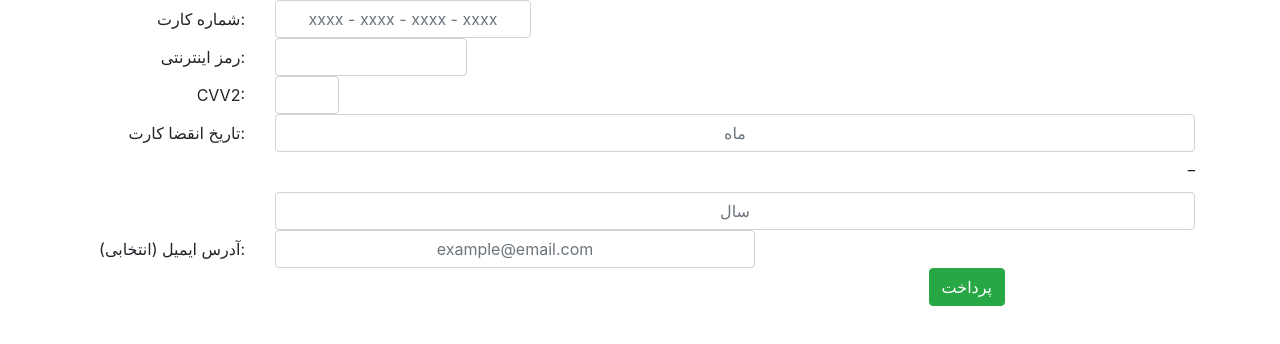
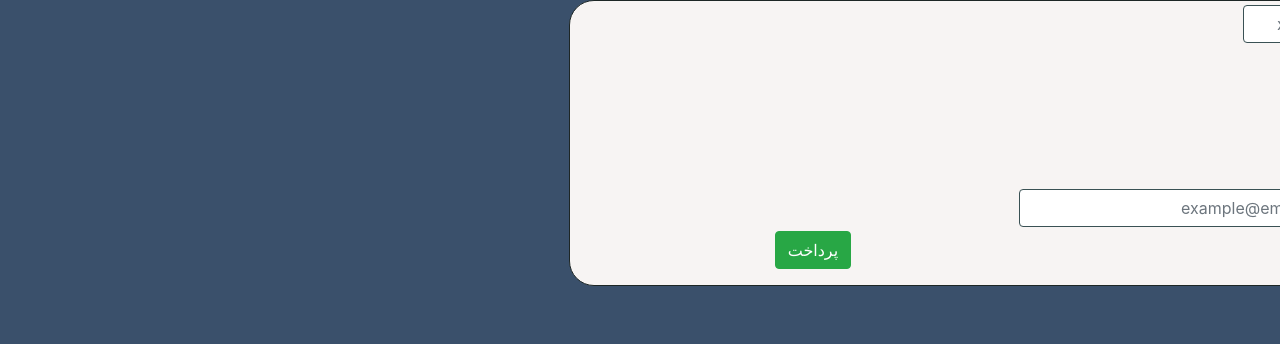
Before and after one commit to SharonAdm/onlinePaymentPage, a React (Create React App) app: page / in a window 1280 px wide. Shown: the top 344 px of the page. Built offline with nearby package versions, Linux system fonts and the light colour scheme.

Commit message:
Made the page a little prettier.

```diff
--- a/src/style.css
+++ b/src/style.css
@@ -1,36 +1,62 @@
+body {
+  direction: rtl;
+}
+
 #inputCardNumber {
   width: 16em;
+  margin: 4px;
+  border: #3a5154 1px solid;
+  direction: ltr;
 }
 
-.container {
-  text-align: right;
+#inputYear,
+#inputMonth {
+  width: 4em;
+  float: right;
+  margin: 4px;
+  border: #3a5154 1px solid;
+  direction: ltr;
+}
+
+#seperator{
+  float: right;
+  margin: 4px;
+}
+
+#inputEmail {
+  width: 30em;
+  margin: 4px;
+  border: #3a5154 1px solid;
+  direction: ltr;
 }
 
 #inputPassword {
   width: 12em;
+  margin: 4px;
+  border: #3a5154 1px solid;
+  direction: ltr;
 }
 
 #inputCVV {
   width: 4em;
-}
-
-#inputDate {
-  width: 4em;
-  margin: 5px;
-}
-
-#inputEmail {
-  width: 30em;
-}
-
-button {
-  margin-right: 500px;
-}
-
-.form-group {
-  text-align: right;
+  margin: 4px;
+  border: #3a5154 1px solid;
+  direction: ltr;
 }
 
 ::placeholder {
   text-align: center;
 }
+ .container{
+   border: #1d2625 1px solid;
+   border-radius: 25px;
+   background-color: #F7F4F3;
+ }
+
+ .App{
+   background-color: #3A506B;
+ }
+
+ html{
+   background-color: #3A506B;
+ }
```
